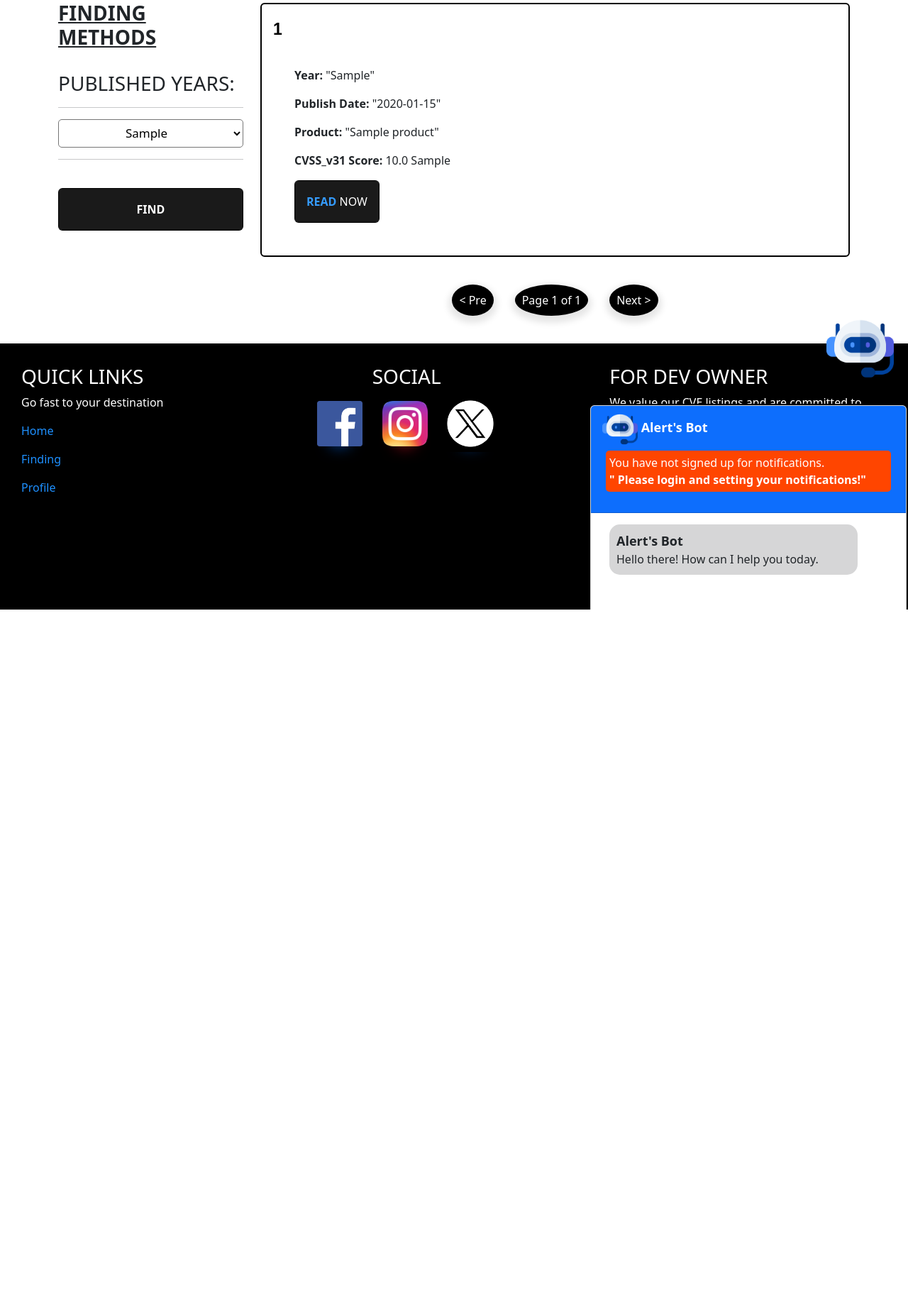
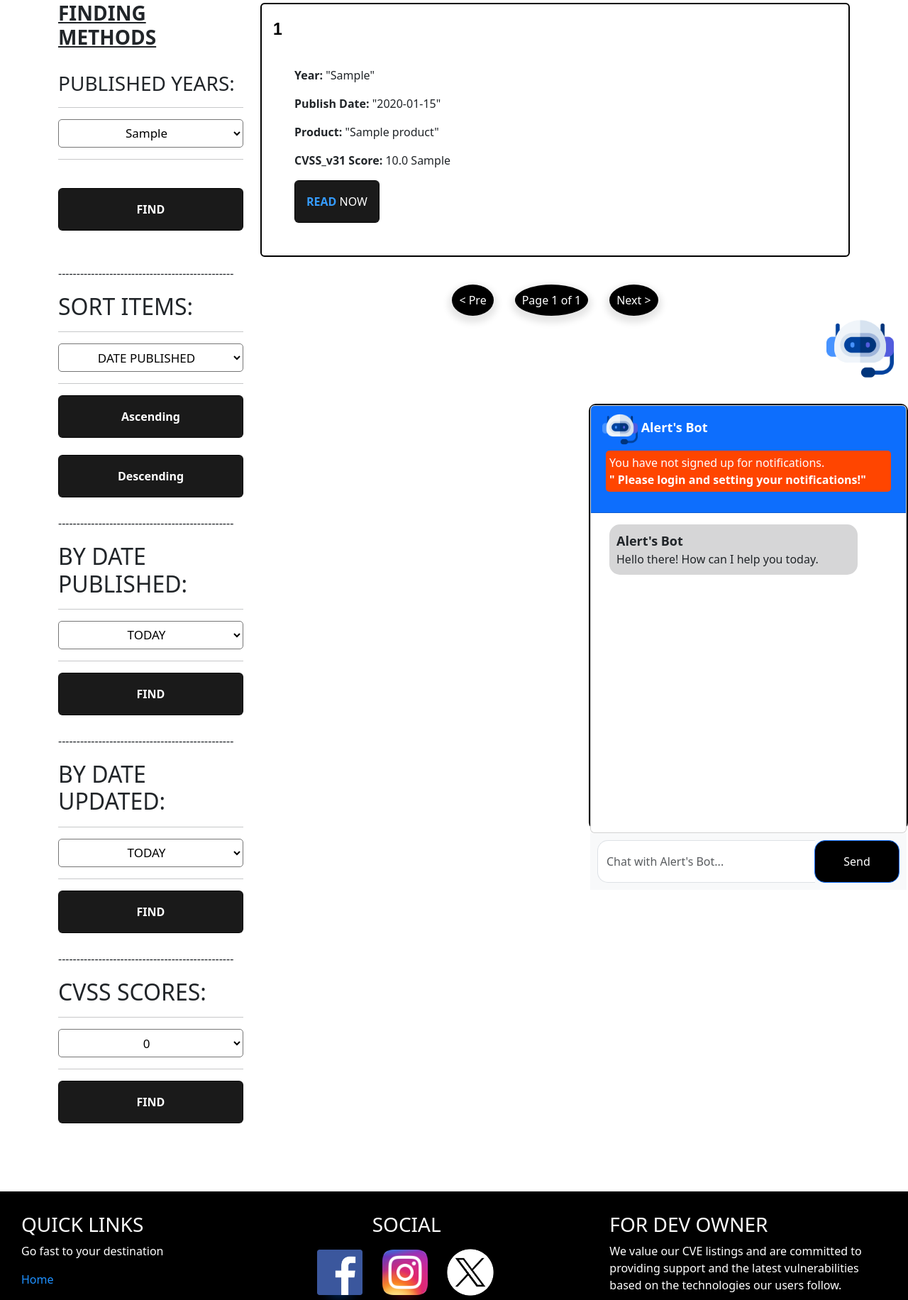
Before and after one commit to Binhchuoiz/CapstoneProject, a Django app: page /list-cve/1/ in a window 1280 px wide. Shown: the part 261-2093 px from the top of the page at 71% size. Before the commit the page ends 1120 px from the top, so only its background shows below. Run offline with Django 4.2, Linux system fonts and the light colour scheme; tables that the repository leaves empty hold one stand-in row (values such as "Sample post").

Commit message:
FE : add filter and sort in list cve

```diff
--- a/CVEAlert/templates/firstapp/list_cves.html
+++ b/CVEAlert/templates/firstapp/list_cves.html
@@ -262,11 +262,75 @@ input.largerCheckbox {
                 </select>
                 <hr>
             </br>
+                <button type="submit" class="btn btn-one" style="width:100%"><b>FIND</b></button>
+              </br>
+            </br>
+          </br>
+          <p>------------------------------------------------</p>
+                <h2>SORT ITEMS:</h2>
+                <hr>
+                <select name="" class="custom-select">
+                  <b> <option value="date-published">DATE PUBLISHED</option></b>
+                  <b> <option value="date-update">DATE UPDATE</option></b>
+                  <b> <option value="cvss">CVSS </option></b>
+              </select>
+            </br>
+            <hr>
+            <button id="sort-ascending" onclick=""  type="submit" class="btn btn-one" style="width:100%"> <b>Ascending</b></button>
+          </br>
+        </br>
+            <button id="sort-descending" onclick=""  type="submit" class="btn btn-one" style="width:100%"> <b>Descending</b></button>
+          </br>
+        </br>
+        <p>------------------------------------------------</p>
+            <h2>BY DATE PUBLISHED:</h2>
+                <hr>
+                <select name="" class="custom-select">
+                  <b> <option value="today">TODAY</option></b>
+                  <b> <option value="yesterday">YESTERDAY</option></b>
+                  <b> <option value="last-7-days">LAST 7 DAYS </option></b>
+                  <b> <option value="last-30-days">LAST 30 DAYS </option></b>
+              </select>
+            </br>
+            <hr>
+            <button id="sort-ascending" onclick=""  type="submit" class="btn btn-one" style="width:100%"> <b>FIND</b></button>
 
-
-                <button type="submit" class="btn btn-one" style="width:100%"><b>FIND</b></button>
-
-
+          </br>
+        </br>
+        <p>------------------------------------------------</p>
+            <h2>BY DATE UPDATED:</h2>
+                <hr>
+                <select name="" class="custom-select">
+                  <b> <option value="today">TODAY</option></b>
+                  <b> <option value="yesterday">YESTERDAY</option></b>
+                  <b> <option value="last-7-days">LAST 7 DAYS </option></b>
+                  <b> <option value="last-30-days">LAST 30 DAYS </option></b>
+              </select>
+            </br>
+            <hr>
+            <button id="sort-ascending" onclick=""  type="submit" class="btn btn-one" style="width:100%"> <b>FIND</b></button>
+          </br>
+        </br>
+        <p>------------------------------------------------</p>
+          <h2>CVSS SCORES:</h2>
+                <hr>
+                <select name="" class="custom-select">
+                  <b> <option value="0">0</option></b>
+                  <b> <option value="1">1</option></b>
+                  <b> <option value="2">2</option></b>
+                  <b> <option value="3">3</option></b>
+                  <b> <option value="4">4</option></b>
+                  <b> <option value="5">5</option></b>
+                  <b> <option value="6">6</option></b>
+                  <b> <option value="7">7</option></b>
+                  <b> <option value="8">8</option></b>
+                  <b> <option value="9">9</option></b>
+                  <b> <option value="10">10</option></b>
+              </select>
+            </br>
+            <hr>
+            <button id="sort-ascending" onclick=""  type="submit" class="btn btn-one" style="width:100%"> <b>FIND</b></button>
+          </br>
             </form>
         </br>
     </br>
--- a/CVEAlert/templates/navbar.html
+++ b/CVEAlert/templates/navbar.html
@@ -232,6 +232,11 @@
 
           #myBtn:hover {
             background-color: #555;
+          }
+
+          .dark-mode {
+            background-color: black;
+            color: white;
           }
         {% block css %}
 
```
